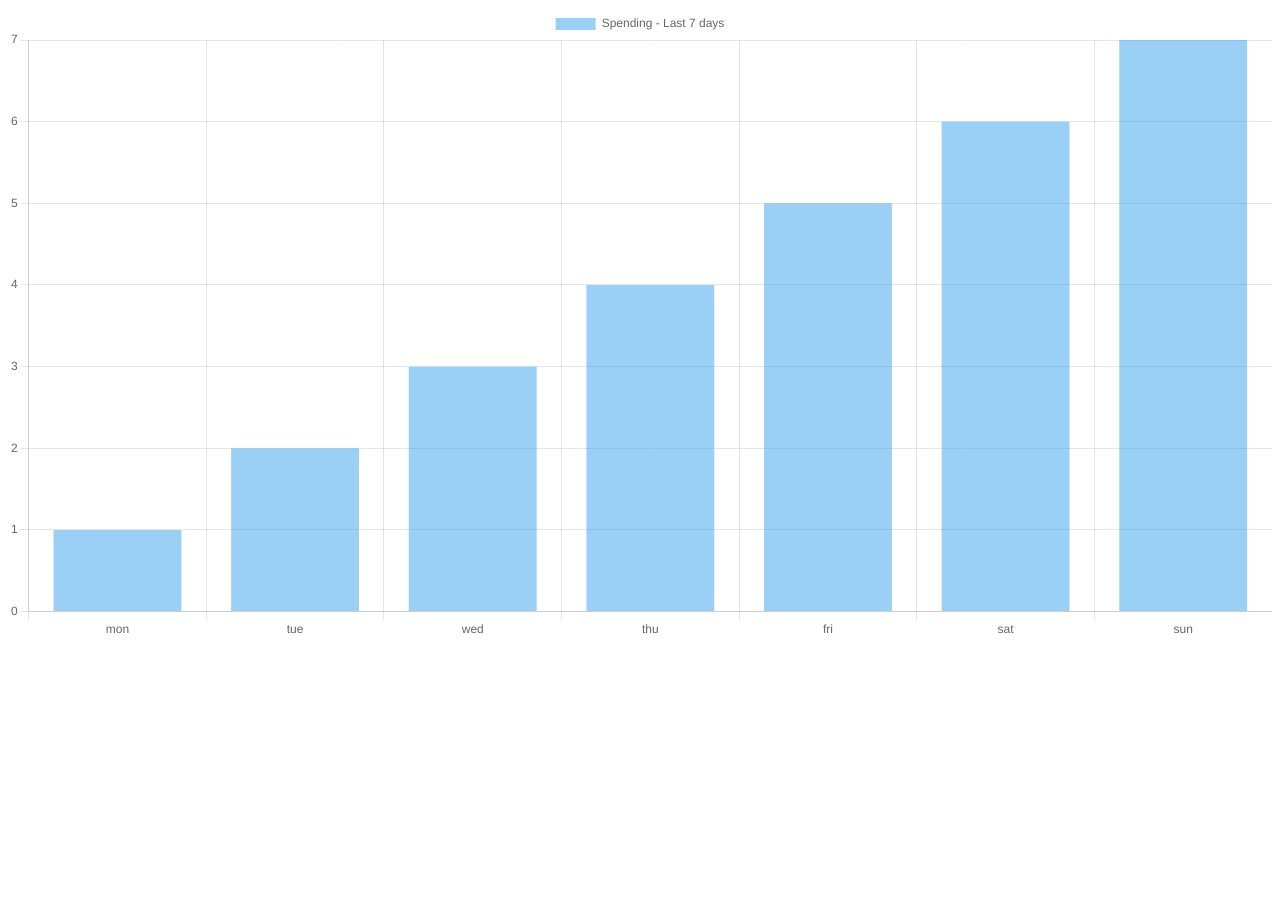
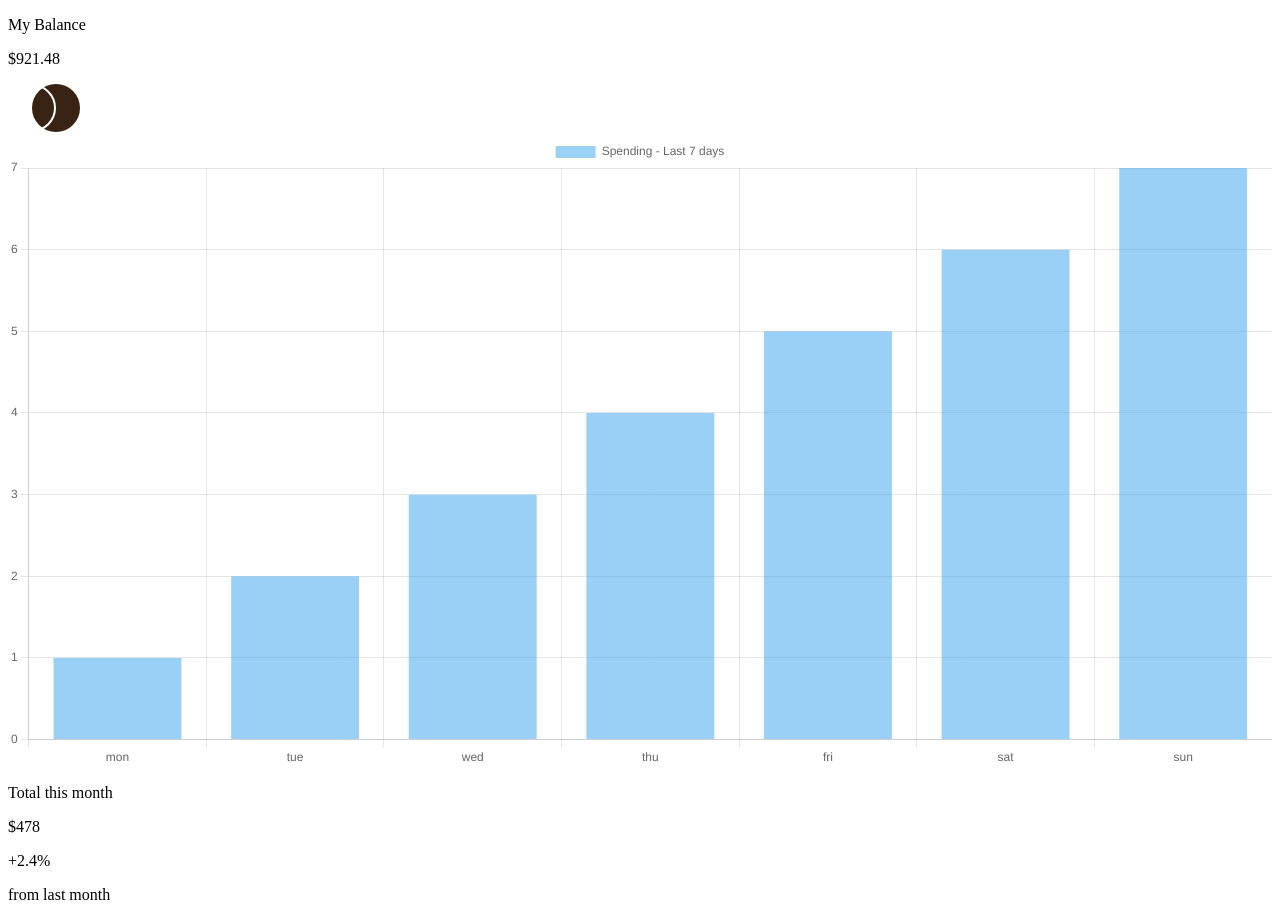
Before and after one commit to kujerocoding/expenses-chart-component, a React (Vite) app: page / in a window 1280 px wide. Before the commit the page ends 800 px from the top, so only its background shows below. Built offline with nearby package versions, Linux system fonts and the light colour scheme.

Commit message:
add elements to the App component

```diff
--- a/src/App.jsx
+++ b/src/App.jsx
@@ -15,8 +15,23 @@ const App = () => {
   //console.log(expensesData)
 
   return (
-    <div>
+    <div className='main--container'>
+      <div className='balance--container'>
+        <div>
+          <p>My Balance</p>
+          <p>$921.48</p>
+        </div>
+        <img src="./src/assets/images/logo.svg" alt="" />
+      </div>
       <ExpensesBarChart chartData={expensesData}/>
+      <div className='total--container'>
+        <div>
+          <p>Total this month</p>
+          <p>$478</p>
+        </div>
+          <p>+2.4%</p>
+          <p>from last month</p>
+      </div>
     </div>
   )
 }
--- a/src/components/ExpensesBarChart.jsx
+++ b/src/components/ExpensesBarChart.jsx
@@ -5,7 +5,7 @@ import { Chart as ChartJS } from 'chart.js/auto'
 const ExpensesBarChart = (props) => {
    // console.log(props)
   return (
-    <div>
+    <div className='chart--container'>
       <Bar data={props.chartData}/>
     </div>
   )
```
